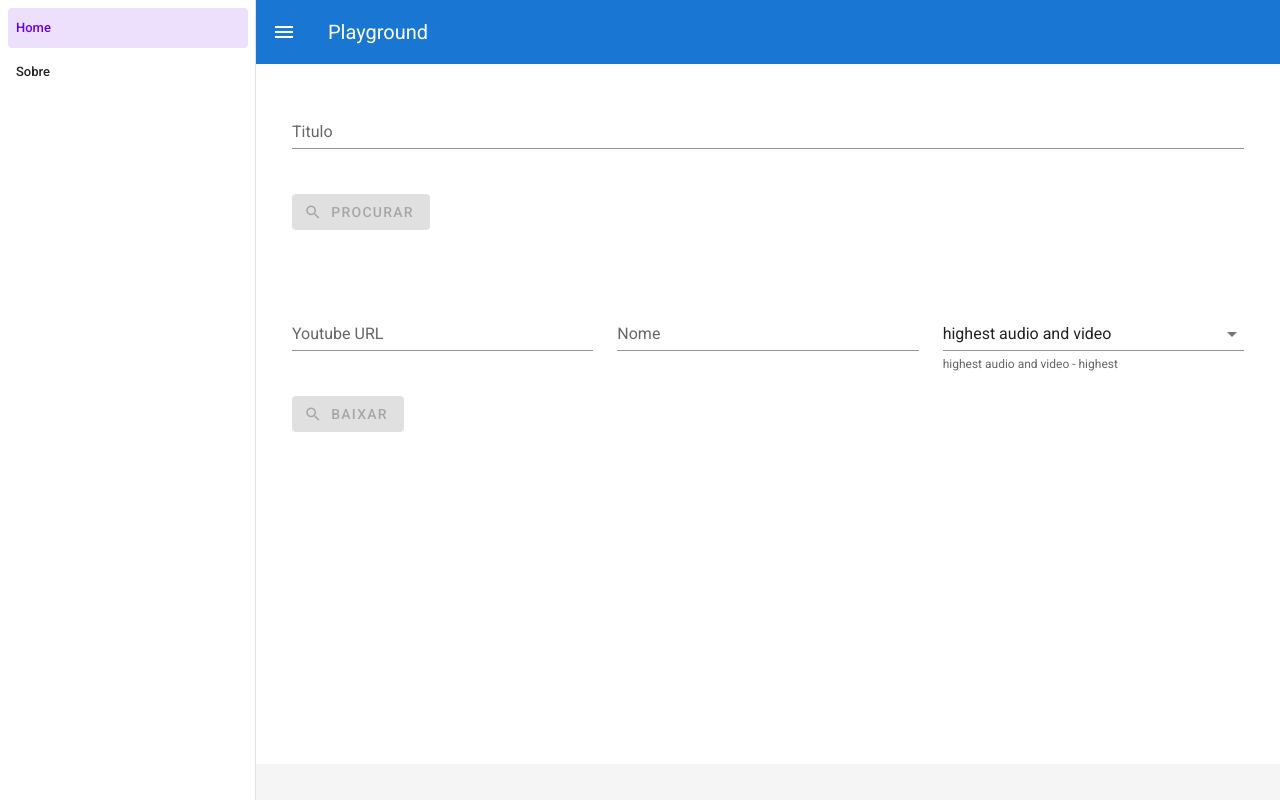
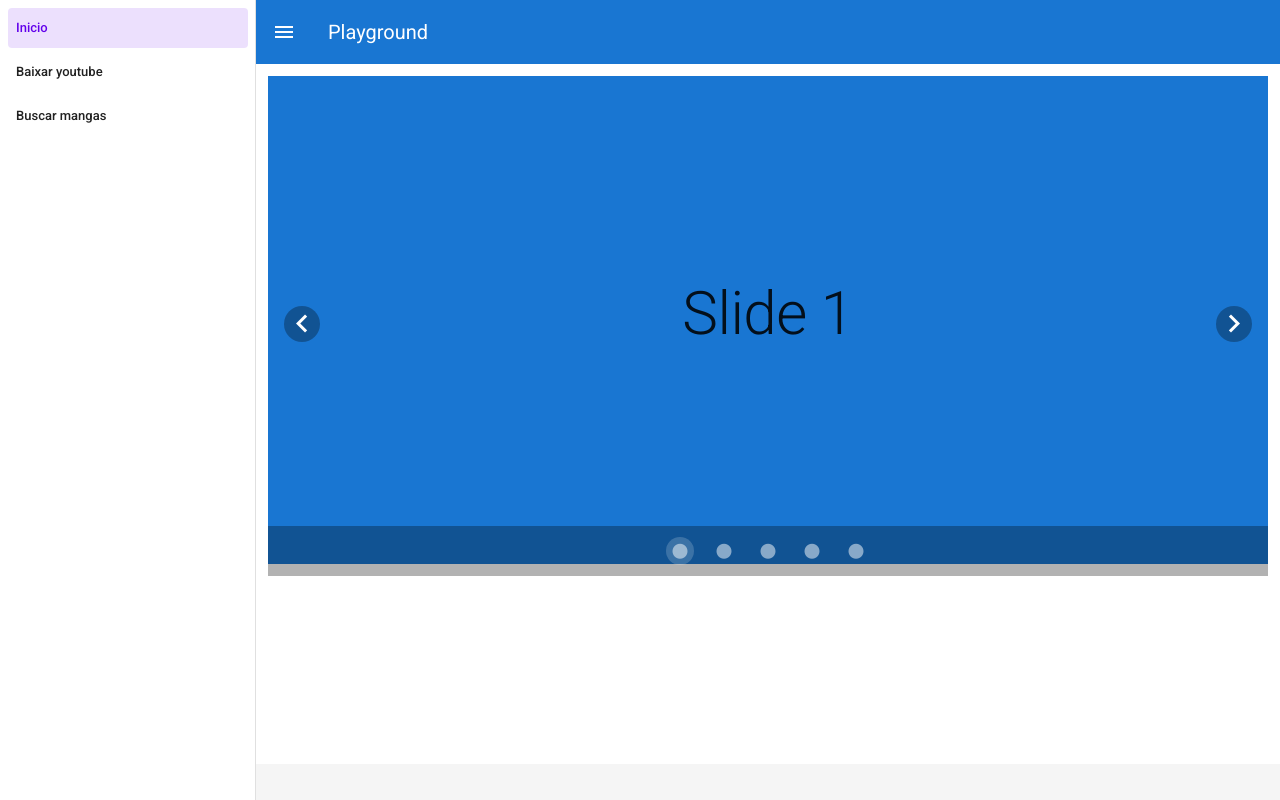
Before and after one commit to LuizRick/playground, a Vue app: page / in a window 1280 px wide. Both pictures are taken after a click on the button 28 px from the left and 32 px from the top of the page. Built offline with nearby package versions, Linux system fonts and the light colour scheme.

Commit message:
separando views e criando carousel da home

```diff
--- a/src/App.vue
+++ b/src/App.vue
@@ -5,14 +5,18 @@
       <v-list-item-group active-class="deep-purple--text text--accent-4">
         <v-list-item to="/">
           <v-list-item-title>
-            Home
+            Inicio
           </v-list-item-title>
         </v-list-item>
 
-        <v-list-item to="/about">
-          <v-list-item-title>Sobre</v-list-item-title>
+        <v-list-item to="/youtube/download">
+          <v-list-item-title>Baixar youtube</v-list-item-title>
         </v-list-item>
-
+        <v-list-item to="/mangaslivre/search">
+          <v-list-item-title>
+            Buscar mangas
+          </v-list-item-title>
+        </v-list-item>
       </v-list-item-group>
     </v-list>
     </v-navigation-drawer>
--- a/src/router.js
+++ b/src/router.js
@@ -30,6 +30,16 @@ export default new Router({
       path: '/mangaslivre/chapter/read',
       name:'chapter_reader',
       component: () => import('./views/mangaslivre/ChapterReader.vue')
+    },
+    {
+      path:'/youtube/download',
+      name:'youtubedownloader',
+      component: () => import('./views/youtube/DownloaderYT.vue')
+    },
+    {
+      path:'/mangaslivre/search',
+      name:'mangaslivresearch',
+      component: () => import('./views/mangaslivre/SearchMangas.vue')
     }
   ]
 })
--- a/src/views/Home.vue
+++ b/src/views/Home.vue
@@ -1,14 +1,23 @@
 <template>
-  <div id='apphome'>
-    <search-manga />
-    <youtube-downloader />
-  </div>
+  <v-layout wrap>
+    <v-flex md12>
+      <v-carousel>
+        <v-carousel-item v-for="(color, i) in colors" :key="color">
+          <v-sheet :color="color" height="100%" tile>
+            <v-row class="fill-height" align="center" justify="center">
+              <div class="display-3">Slide {{ i + 1 }}</div>
+            </v-row>
+          </v-sheet>
+        </v-carousel-item>
+      </v-carousel>
+    </v-flex>
+  </v-layout>
 </template>
 
 <script>
-import SearchManga from '@/components/mangaslivre/SearchManga'
-import YoutubeDownloader from '@/components/youtube/YoutubeDownloader'
 export default {
-  components: { SearchManga, YoutubeDownloader }
+  data: () => ({
+    colors: ["primary", "secondary", "yellow darken-2", "red", "orange"]
+  })
 };
 </script>
--- /dev/null
+++ b/src/views/mangaslivre/SearchMangas.vue
@@ -0,0 +1,16 @@
+<template>
+  <div class="appcontainer">
+      <search-manga />
+  </div>
+</template>
+
+<script>
+import SearchManga from '@/components/mangaslivre/SearchManga'
+export default {
+    components: { SearchManga }
+}
+</script>
+
+<style>
+
+</style>
--- /dev/null
+++ b/src/views/youtube/DownloaderYT.vue
@@ -0,0 +1,16 @@
+<template>
+  <div class="appcontainer">
+       <youtube-downloader />
+  </div>
+</template>
+
+<script>
+import YoutubeDownloader from '@/components/youtube/YoutubeDownloader'
+export default {
+    components: { YoutubeDownloader }
+}
+</script>
+
+<style>
+
+</style>
```
